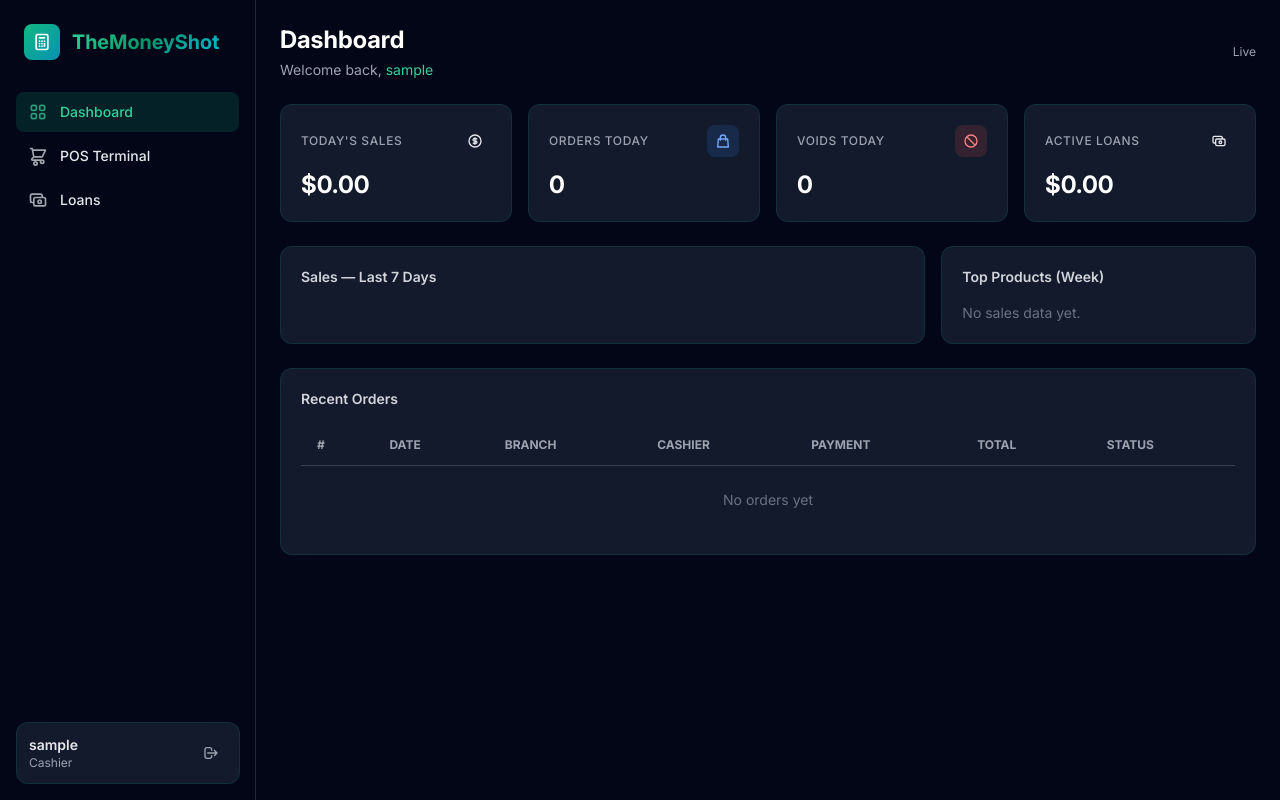
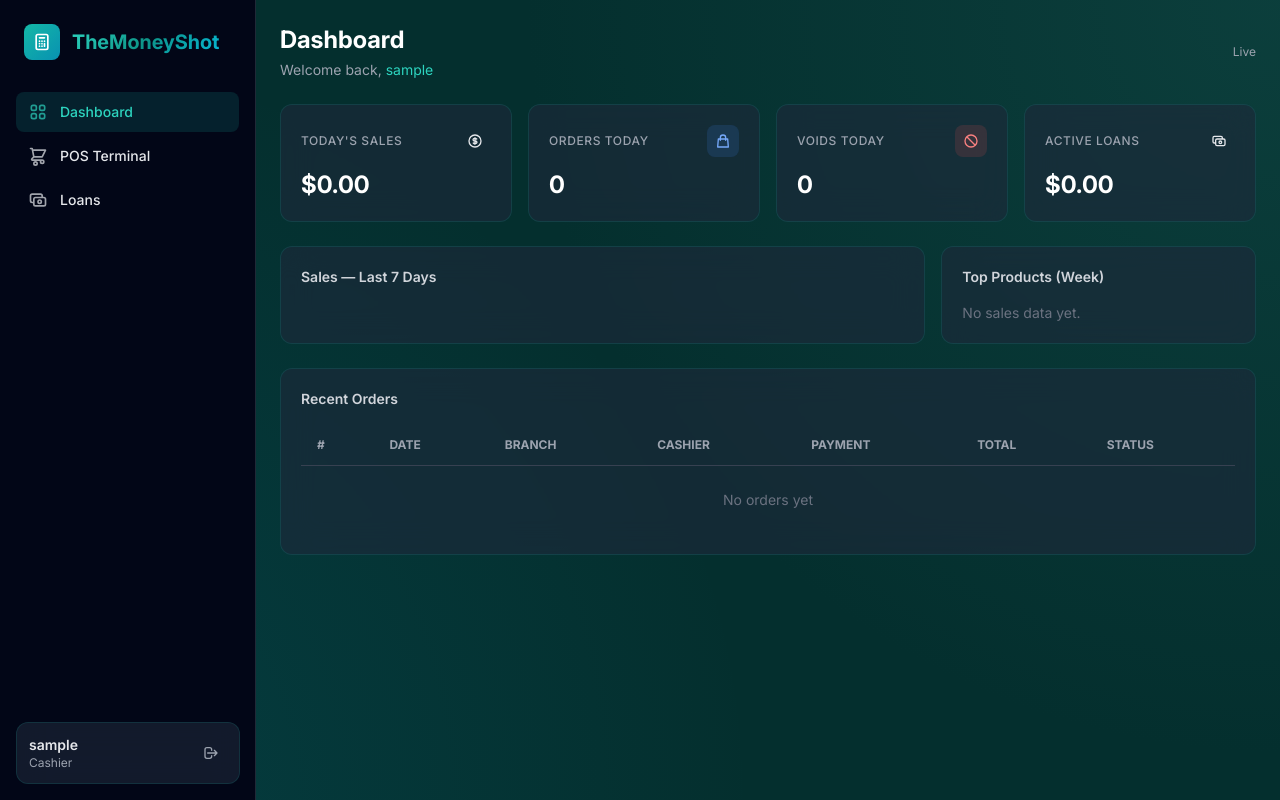
Before and after one commit to FriendzoneGuardian/TestPOS-1.0, a Flask app: page / in a window 1280 px wide. Run offline with Flask 3, Linux system fonts and the light colour scheme; the visitor is signed in with stand-in values (Sample User, id 1); data that the repository does not hold is empty.

Commit message:
feat: update base palette mapping and add role-based dynamic backgrounds

```diff
--- a/app/templates/base.html
+++ b/app/templates/base.html
@@ -36,22 +36,22 @@
         }
     </style>
     {% elif current_user.role == 'cashier' %}
-    <!-- Cashier: Emerald / Cyan -->
+    <!-- Cashier: Turquoise / Aquamarine -->
     <style>
         :root {
-            --chart-color: #059669;
-            /* emerald-600 */
-            --color-primary-50: 236 253 245;
-            --color-primary-100: 209 250 229;
-            --color-primary-200: 167 243 208;
-            --color-primary-300: 110 231 183;
-            --color-primary-400: 52 211 153;
-            --color-primary-500: 16 185 129;
-            --color-primary-600: 5 150 105;
-            --color-primary-700: 4 120 87;
-            --color-primary-800: 6 95 70;
-            --color-primary-900: 6 78 59;
-            --color-primary-950: 2 44 34;
+            --chart-color: #0d9488;
+            /* teal-600 */
+            --color-primary-50: 240 253 250;
+            --color-primary-100: 204 251 241;
+            --color-primary-200: 153 246 228;
+            --color-primary-300: 94 234 212;
+            --color-primary-400: 45 212 191;
+            --color-primary-500: 20 184 166;
+            --color-primary-600: 13 148 136;
+            --color-primary-700: 15 118 110;
+            --color-primary-800: 17 94 89;
+            --color-primary-900: 19 78 74;
+            --color-primary-950: 4 47 46;
 
             --color-accent-500: 6 182 212;
             /* cyan-500 */
@@ -85,27 +85,27 @@
     </style>
     {% endif %}
     {% else %}
-    <!-- Default Unauthenticated: Violet / Indigo -->
+    <!-- Default Unauthenticated: Emerald / Cyan -->
     <style>
         :root {
-            --chart-color: #7c3aed;
-            /* violet-600 */
-            --color-primary-50: 245 243 255;
-            --color-primary-100: 237 233 254;
-            --color-primary-200: 221 214 254;
-            --color-primary-300: 196 181 253;
-            --color-primary-400: 167 139 250;
-            --color-primary-500: 139 92 246;
-            --color-primary-600: 124 58 237;
-            --color-primary-700: 109 40 217;
-            --color-primary-800: 91 33 182;
-            --color-primary-900: 76 29 149;
-            --color-primary-950: 46 16 101;
+            --chart-color: #059669;
+            /* emerald-600 */
+            --color-primary-50: 236 253 245;
+            --color-primary-100: 209 250 229;
+            --color-primary-200: 167 243 208;
+            --color-primary-300: 110 231 183;
+            --color-primary-400: 52 211 153;
+            --color-primary-500: 16 185 129;
+            --color-primary-600: 5 150 105;
+            --color-primary-700: 4 120 87;
+            --color-primary-800: 6 95 70;
+            --color-primary-900: 6 78 59;
+            --color-primary-950: 2 44 34;
 
-            --color-accent-500: 99 102 241;
-            /* indigo-500 */
-            --color-accent-600: 79 70 229;
-            /* indigo-600 */
+            --color-accent-500: 6 182 212;
+            /* cyan-500 */
+            --color-accent-600: 8 145 178;
+            /* cyan-600 */
         }
     </style>
     {% endif %}
@@ -116,7 +116,10 @@
         }
 
         body {
-            background: #020617;
+            background-color: rgb(var(--color-primary-950));
+            background-image: radial-gradient(circle at top right, rgb(var(--color-primary-900) / 0.5), transparent 50%), radial-gradient(circle at bottom left, rgb(var(--color-accent-600) / 0.15), transparent 50%);
+            background-attachment: fixed;
+            min-height: 100vh;
         }
 
         .glass-card {
```
